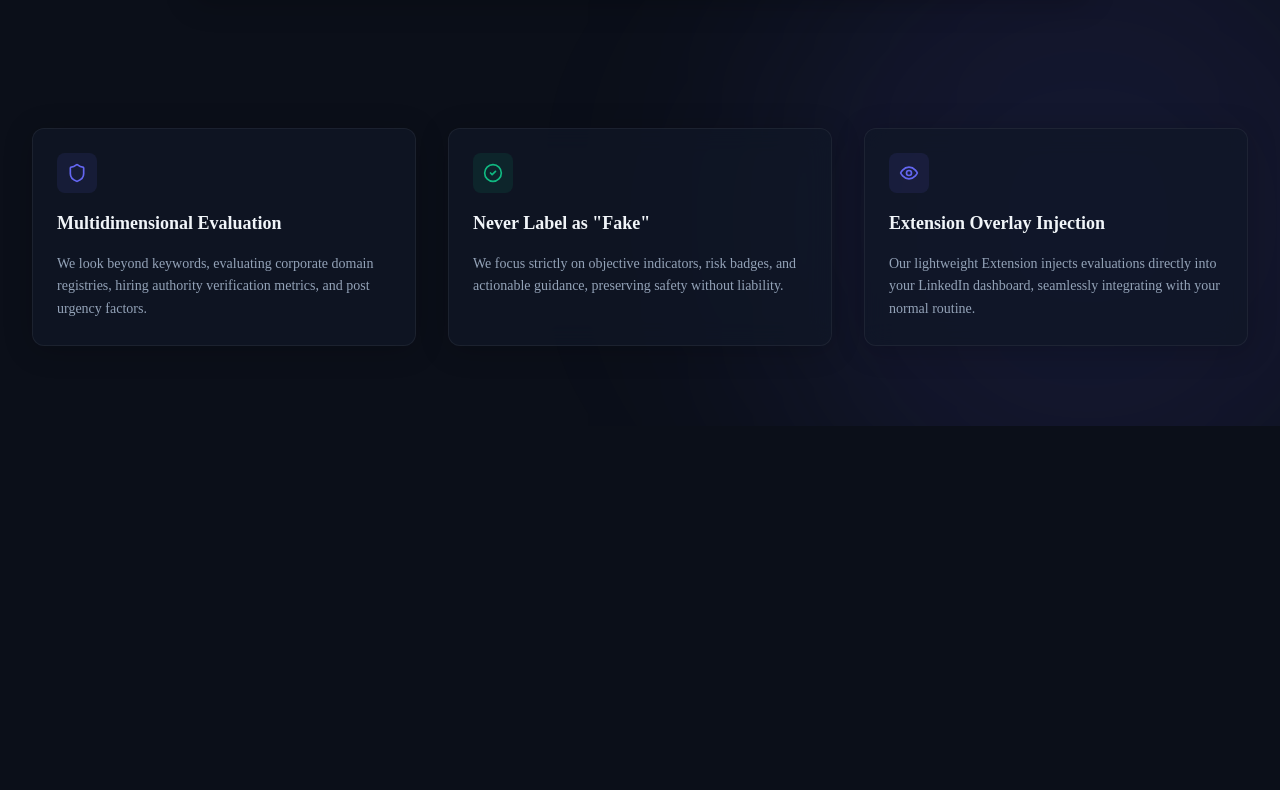
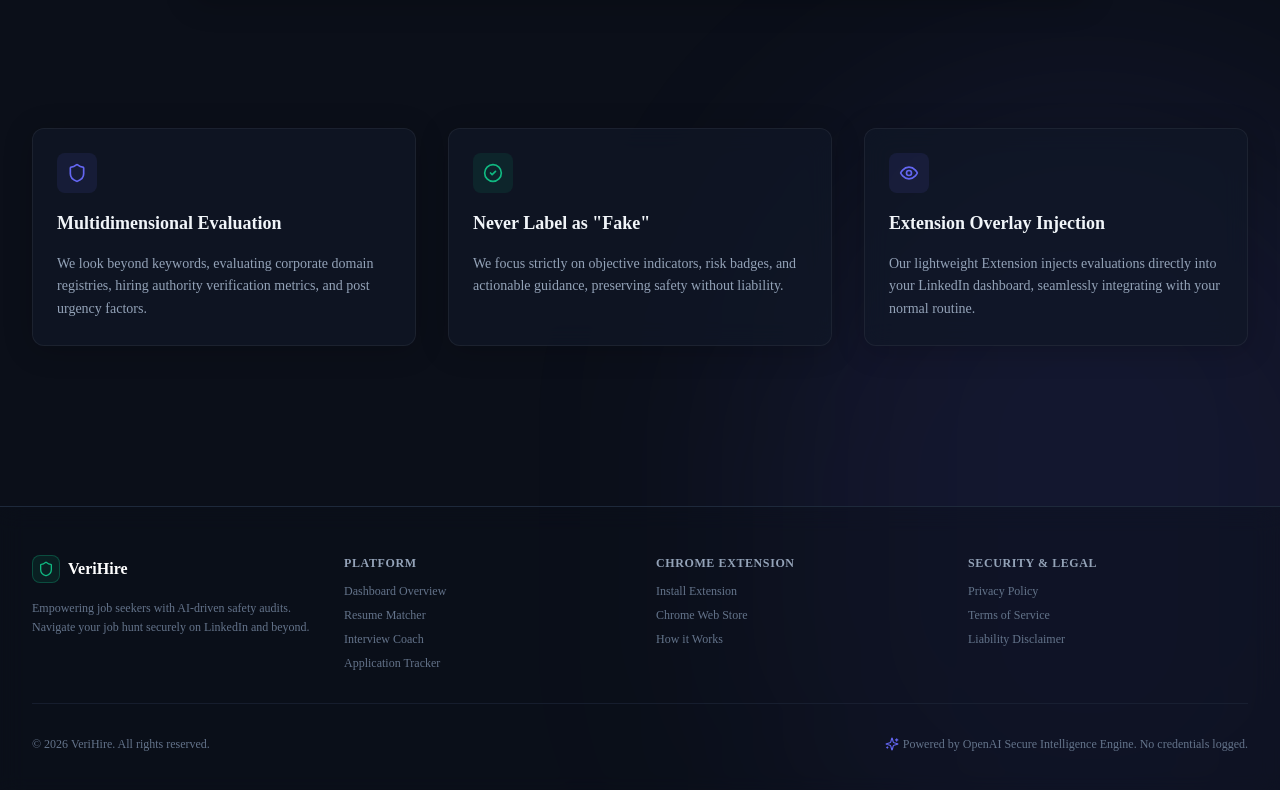
Before and after one commit to jyotidxt/veriHire, a Next.js app in the folder web/: page / in a window 1280 px wide. Shown: the part 956-1746 px from the top of the page. Before the commit the page ends 1382 px from the top, so only its background shows below. Built offline with nearby package versions, Linux system fonts and the light colour scheme; no server answers.

Commit message:
feat: final SaaS update

```diff
--- a/web/src/app/page.tsx
+++ b/web/src/app/page.tsx
@@ -148,6 +148,105 @@
           </Card>
         </div>
       </main>
+
+      {/* Footer Section */}
+      <footer className="relative z-10 border-t border-slate-200 dark:border-slate-800 bg-white/40 dark:bg-[#0B0F19]/40 backdrop-blur-md transition-colors py-12 mt-20">
+        <div className="max-w-7xl mx-auto px-4 sm:px-6 lg:px-8">
+          <div className="grid grid-cols-1 md:grid-cols-4 gap-8 pb-8 border-b border-slate-200 dark:border-slate-800/60">
+            {/* Brand Logo & Info */}
+            <div className="space-y-4 md:col-span-1">
+              <div className="flex items-center gap-2 font-bold text-base text-slate-900 dark:text-white">
+                <div className="w-7 h-7 rounded-lg bg-emerald-500/10 flex items-center justify-center border border-emerald-500/30">
+                  <Shield className="w-4 h-4 text-emerald-500" />
+                </div>
+                <span>VeriHire</span>
+              </div>
+              <p className="text-xs text-slate-500 leading-relaxed">
+                Empowering job seekers with AI-driven safety audits. Navigate your job hunt securely on LinkedIn and beyond.
+              </p>
+            </div>
+
+            {/* Col 1: Platform */}
+            <div className="space-y-3">
+              <h4 className="text-xs font-bold uppercase tracking-wider text-slate-400">Platform</h4>
+              <ul className="space-y-2 text-xs text-slate-500">
+                <li>
+                  <Link href="/dashboard" className="hover:text-slate-800 dark:hover:text-white transition-colors">
+                    Dashboard Overview
+                  </Link>
+                </li>
+                <li>
+                  <Link href="/resume" className="hover:text-slate-800 dark:hover:text-white transition-colors">
+                    Resume Matcher
+                  </Link>
+                </li>
+                <li>
+                  <Link href="/interview-prep" className="hover:text-slate-800 dark:hover:text-white transition-colors">
+                    Interview Coach
+                  </Link>
+                </li>
+                <li>
+                  <Link href="/saved-jobs" className="hover:text-slate-800 dark:hover:text-white transition-colors">
+                    Application Tracker
+                  </Link>
+                </li>
+              </ul>
+            </div>
+
+            {/* Col 2: Chrome Extension */}
+            <div className="space-y-3">
+              <h4 className="text-xs font-bold uppercase tracking-wider text-slate-400">Chrome Extension</h4>
+              <ul className="space-y-2 text-xs text-slate-500">
+                <li>
+                  <a href="#" className="hover:text-slate-800 dark:hover:text-white transition-colors">
+                    Install Extension
+                  </a>
+                </li>
+                <li>
+                  <a href="#" className="hover:text-slate-800 dark:hover:text-white transition-colors">
+                    Chrome Web Store
+                  </a>
+                </li>
+                <li>
+                  <a href="#" className="hover:text-slate-800 dark:hover:text-white transition-colors">
+                    How it Works
+                  </a>
+                </li>
+              </ul>
+            </div>
+
+            {/* Col 3: Legal & Security */}
+            <div className="space-y-3">
+              <h4 className="text-xs font-bold uppercase tracking-wider text-slate-400">Security & Legal</h4>
+              <ul className="space-y-2 text-xs text-slate-500">
+                <li>
+                  <a href="#" className="hover:text-slate-800 dark:hover:text-white transition-colors">
+                    Privacy Policy
+                  </a>
+                </li>
+                <li>
+                  <a href="#" className="hover:text-slate-800 dark:hover:text-white transition-colors">
+                    Terms of Service
+                  </a>
+                </li>
+                <li>
+                  <a href="#" className="hover:text-slate-800 dark:hover:text-white transition-colors">
+                    Liability Disclaimer
+                  </a>
+                </li>
+              </ul>
+            </div>
+          </div>
+
+          <div className="pt-8 flex flex-col sm:flex-row items-center justify-between gap-4 text-xs text-slate-500">
+            <span>&copy; 2026 VeriHire. All rights reserved.</span>
+            <div className="flex items-center gap-1">
+              <Sparkles className="w-3.5 h-3.5 text-brand-violet" />
+              <span>Powered by OpenAI Secure Intelligence Engine. No credentials logged.</span>
+            </div>
+          </div>
+        </div>
+      </footer>
     </div>
   );
 }
```
